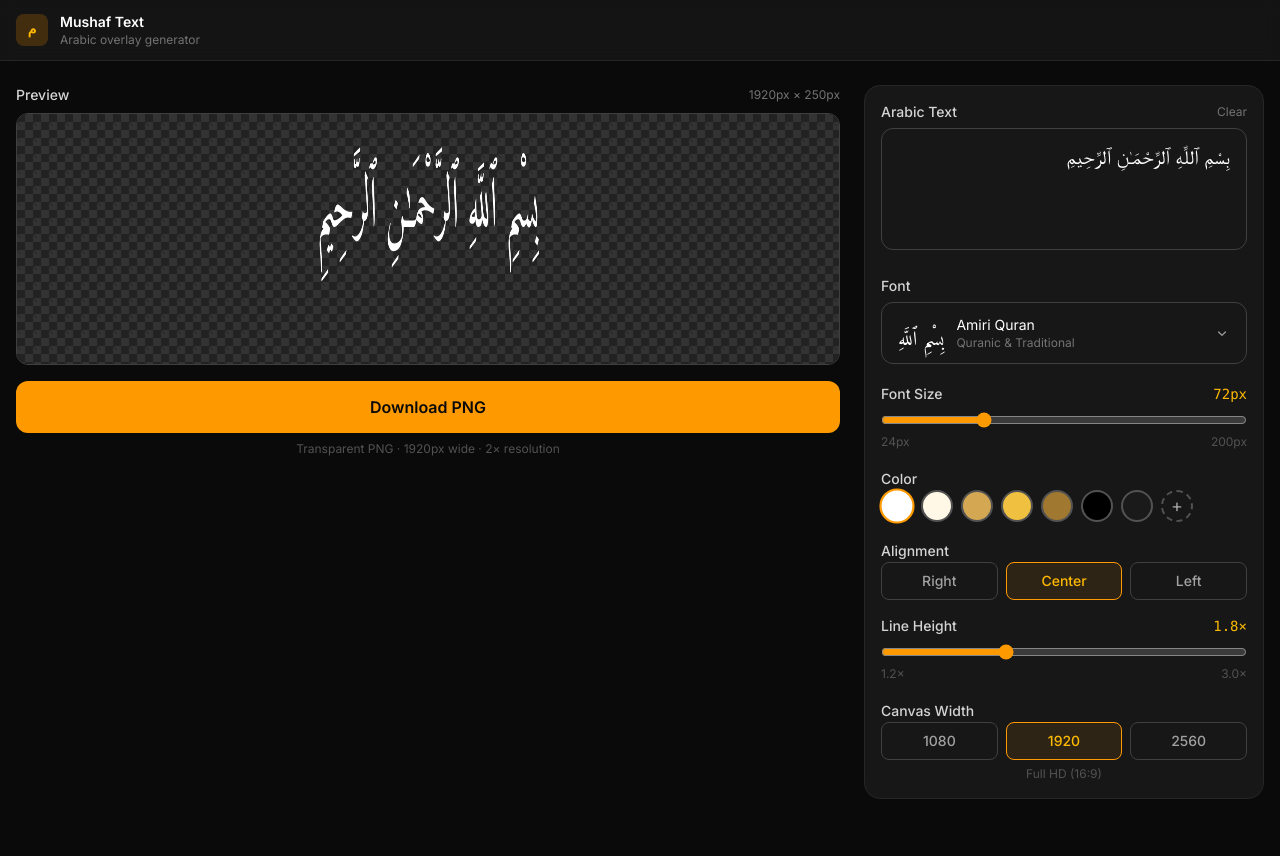
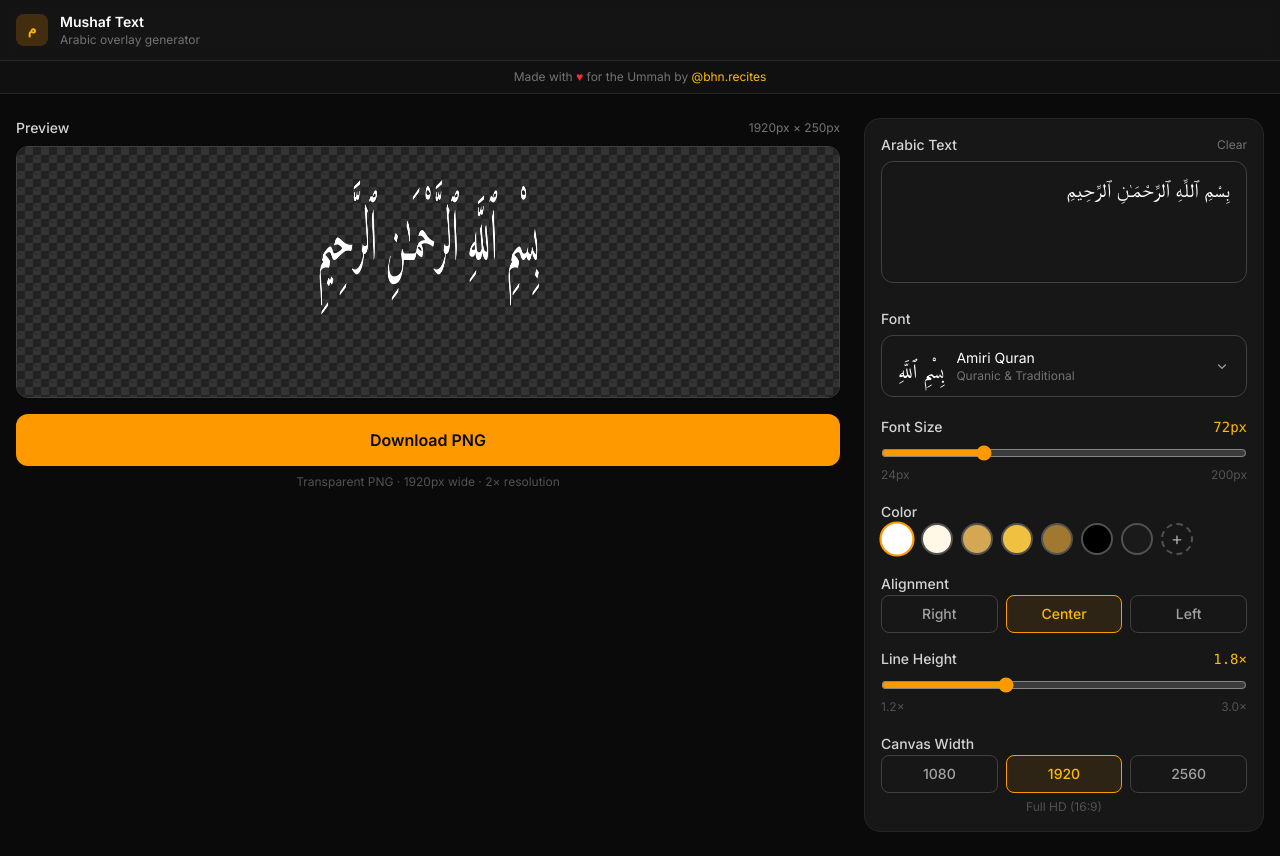
Before and after one commit to Burhan3737/mushaf, a Next.js app: page / in a window 1280 px wide. Before the commit the page ends 823 px from the top, so only its background shows below. Built offline with nearby package versions, Linux system fonts and the light colour scheme; a web font is replaced by a local one.

Commit message:
added page url

```diff
--- a/app/page.tsx
+++ b/app/page.tsx
@@ -115,6 +115,25 @@ export default function HomePage() {
         </div>
       </header>
 
+      {/* Footer banner */}
+      <div className="border-b border-neutral-800 bg-neutral-900/50 py-2 px-4">
+        <div className="max-w-screen-xl mx-auto flex flex-wrap items-center justify-center gap-x-4 gap-y-1 text-xs text-neutral-500">
+          <span>
+            Made with{' '}
+            <span className="text-red-500">♥</span>
+            {' '}for the Ummah by{' '}
+            <a
+              href="https://instagram.com/bhn.recites"
+              target="_blank"
+              rel="noopener noreferrer"
+              className="text-amber-400 hover:text-amber-300 transition-colors"
+            >
+              @bhn.recites
+            </a>
+          </span>
+        </div>
+      </div>
+
       {/* Main layout: 2-column on desktop */}
       <main className="max-w-screen-xl mx-auto px-4 py-6">
         <div className="grid grid-cols-1 lg:grid-cols-[1fr_400px] gap-6 items-start">
```
